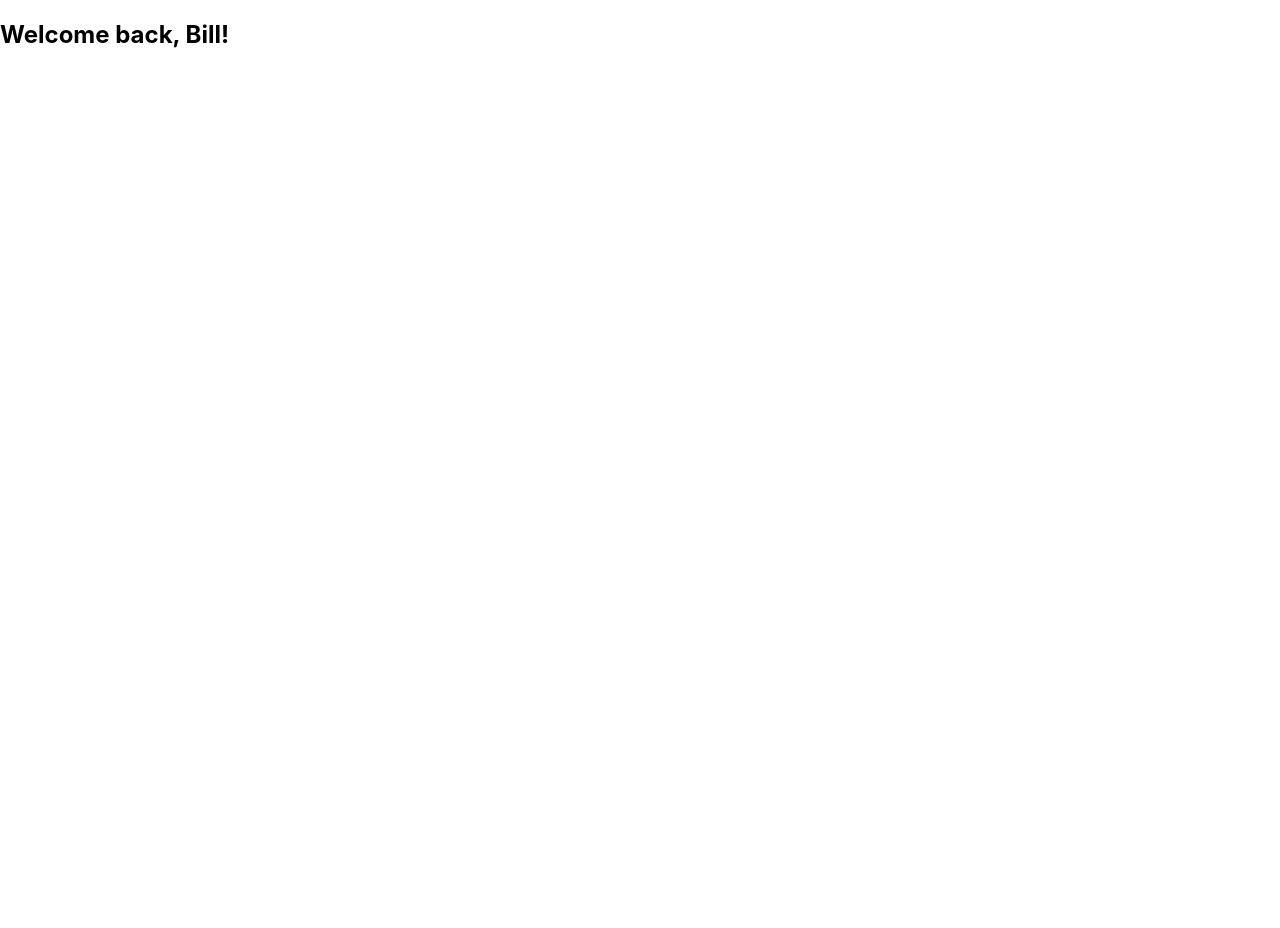
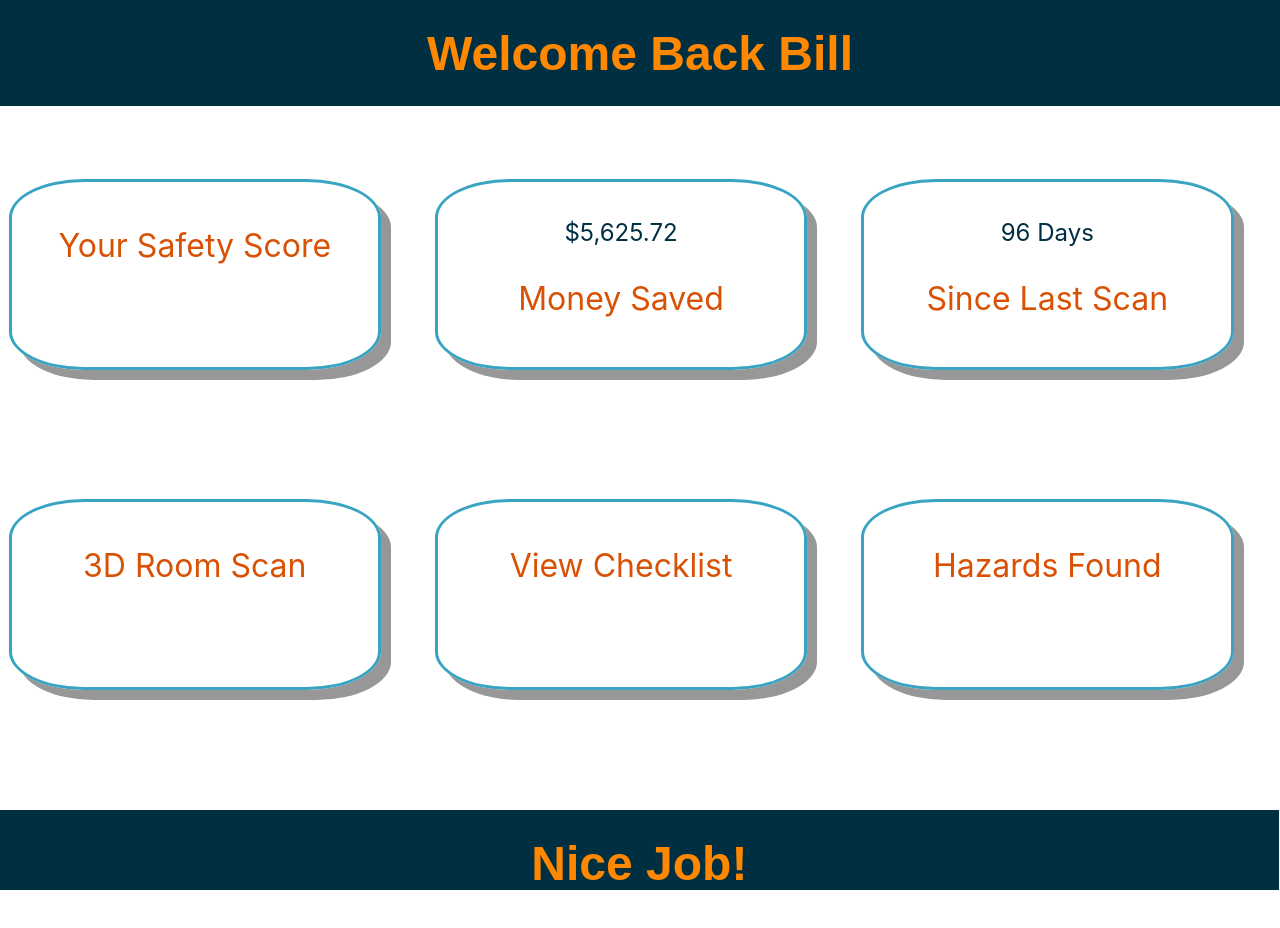
Before and after one commit to pgoulding/tech-to-protect19, a React (Create React App) app in the folder front-end-react/: page /HomeOwner in a window 1280 px wide. Shown: the top 928 px of the page. Before the commit the page ends 820 px from the top, so only its background shows below. Built offline with nearby package versions, Linux system fonts and the light colour scheme.

Commit message:
Built out score card

```diff
--- a/front-end-react/src/App/App.css
+++ b/front-end-react/src/App/App.css
@@ -1,5 +1,5 @@
 .background {
-  background-image: url("./responders.jpg");
+background-image: url("./responders.jpg");
 background-repeat: no-repeat;
 height: 100vh;
 width: 100%;
@@ -9,10 +9,10 @@ padding: 10%;
 
 .mainContainer {
   display: block;
-  margin: 15% 25%;
+  margin: 15% 20%;
   padding: 1%;
   background-color: #fff;
-  width: 50%;
+  width: 60%;
   border-radius: 2%;
   text-align: center;
 }
--- a/front-end-react/src/Components/Common/ScoreCard/ScoreCard.js
+++ b/front-end-react/src/Components/Common/ScoreCard/ScoreCard.js
@@ -1,10 +1,11 @@
 import React from 'react'
-import './styles';
+import './styles.css';
 
 export default function ScoreCard(props) {
   return (
     <main className="score-card-container">
-      <image src={props.children} className="score-card-image"/>
+      <p className="score-card-text-info">{props.text}</p>
+      <image src={props.image} className="score-card-image"/>
       <p className="score-card-text">{props.children}</p>
     </main>
   )
--- a/front-end-react/src/Components/Common/ScoreCard/styles.css
+++ b/front-end-react/src/Components/Common/ScoreCard/styles.css
@@ -1,5 +1,17 @@
 .score-card-container {
+  width: 80%;
+  height: 20vh;
+  border: 3px solid #38a4c2;
+  margin: 2%;
+  padding: 3%;
+  text-align: center;
+  box-shadow: 10px 10px #979797;
+  border-radius: 20%;
+}
 
+.score-card-text-info {
+  color: #012f42;
+  font-size: 1.5em;
 }
 
 .score-card-image{
@@ -7,5 +19,6 @@
 }
 
 .score-card-text {
-
+  color: #d95104;
+  font-size: 2em;
 }
--- a/front-end-react/src/Components/CreateAccount/CreateAccount.js
+++ b/front-end-react/src/Components/CreateAccount/CreateAccount.js
@@ -27,6 +27,7 @@ export default class CreateAccount extends Component {
 
 	render() {
 		return (
+			<main className="background">
 				<main className="mainContainer">
 					<h1 className="header">HomeProtech</h1>
 					<Input placeholder="Username" name="username" onChange={this.handleChange} value={this.state.username} />
@@ -39,6 +40,7 @@ export default class CreateAccount extends Component {
 					</NavLink>
 					<p className="photoCredit">Photo by Scott Webb on Unsplash</p>
 				</main>
+			</main>
 		);
 	}
 }
--- a/front-end-react/src/Components/HomeOwnerMainScreen/HomeOwnerMainScreen.js
+++ b/front-end-react/src/Components/HomeOwnerMainScreen/HomeOwnerMainScreen.js
@@ -1,11 +1,21 @@
 import React, { Component } from 'react'
+import './styles.css';
+import ScoreCard from '../Common/ScoreCard/ScoreCard';
 
 export default class HomeOwnerMainScreen extends Component {
   render() {
     return (
       <main>
-     <h2>Welcome back, Bill!</h2>
-
+     <h2 className="homeScreenHeader">Welcome Back Bill</h2>
+     <section className="homeownerScreenContainer">
+      <ScoreCard image="" className="card-one">Your Safety Score</ScoreCard>
+      <ScoreCard text="$5,625.72" className="card-two">Money Saved</ScoreCard>
+      <ScoreCard text="96 Days" className="card-three">Since Last Scan</ScoreCard>
+      <ScoreCard image="" className="card-four">3D Room Scan</ScoreCard>
+      <ScoreCard image="" className="card-five">View Checklist</ScoreCard>
+      <ScoreCard image="" className="card-six">Hazards Found</ScoreCard>
+     <h2 className="screenHeader">Nice Job!</h2>
+     </section>
       </main>
     )
   }
--- a/front-end-react/src/Components/HomeOwnerMainScreen/styles.css
+++ b/front-end-react/src/Components/HomeOwnerMainScreen/styles.css
@@ -0,0 +1,49 @@
+.homeownerScreenContainer {
+  background-color: #fff;
+	display: grid;
+	grid-template-rows: 40% 40% 10%;;
+	grid-template-columns: 33.3% 33.3% 33.3%;
+  height: 100vh;
+  margin-top: 5%;
+}
+.screenHeader {
+  color: #ff8800;
+	background-color: #012f42;
+	font-size: 3em;
+	font-family: Arial, Helvetica, sans-serif;
+	text-align: center;
+	grid-row: 3;
+	grid-column: 1/4;
+  margin: 0;
+  padding: 2%;
+}
+
+.card-one {
+  grid-row: 2;
+  grid-column: 1;
+}
+
+.card-two {
+  grid-row: 2;
+  grid-column: 2;
+}
+
+.card-three {
+  grid-row: 2;
+  grid-column: 3;
+}
+
+.card-four {
+  grid-row: 3;
+  grid-column: 1;
+}
+
+.card-five {
+  grid-row: 2;
+  grid-column: 2;
+}
+
+.card-six {
+  grid-row: 2;
+  grid-column: 3;
+}
--- a/front-end-react/src/Components/LogIn/LogIn.js
+++ b/front-end-react/src/Components/LogIn/LogIn.js
@@ -19,17 +19,19 @@ export default class LogIn extends Component {
 
 	render() {
 		return (
+			<main className="background">
 			<main className="mainContainer">
 				<h1 className="header">HomeProtech</h1>
 				<Input placeholder="Username" name="username" onChange={this.handleChange} value={this.state.username} />
 				<Input placeholder="Password" name="password" onChange={this.handleChange} value={this.state.password} />
 				<NavLink to="/HomeOwner">
-					<Button onPress={this.handleSubmit}>Log In HomeOwner</Button>
+					<Button onPress={this.handleSubmit}>HomeOwner Log In</Button>
 				</NavLink>
 				<NavLink to="/Responder">
-					<Button onPress={this.handleSubmit}>Log In Responder</Button>
+					<Button onPress={this.handleSubmit}>Responder Log In</Button>
 				</NavLink>
 				<p className="photoCredit">Photo by Scott Webb on Unsplash</p>
+			</main>
 			</main>
 		);
 	}
--- a/front-end-react/src/Components/ResponderMainScreen/styles.css
+++ b/front-end-react/src/Components/ResponderMainScreen/styles.css
@@ -15,6 +15,7 @@
 	grid-row: 1;
 	grid-column: 1/4;
 	margin: 0;
+	padding: 2%;
 }
 
 .navigation {
```
